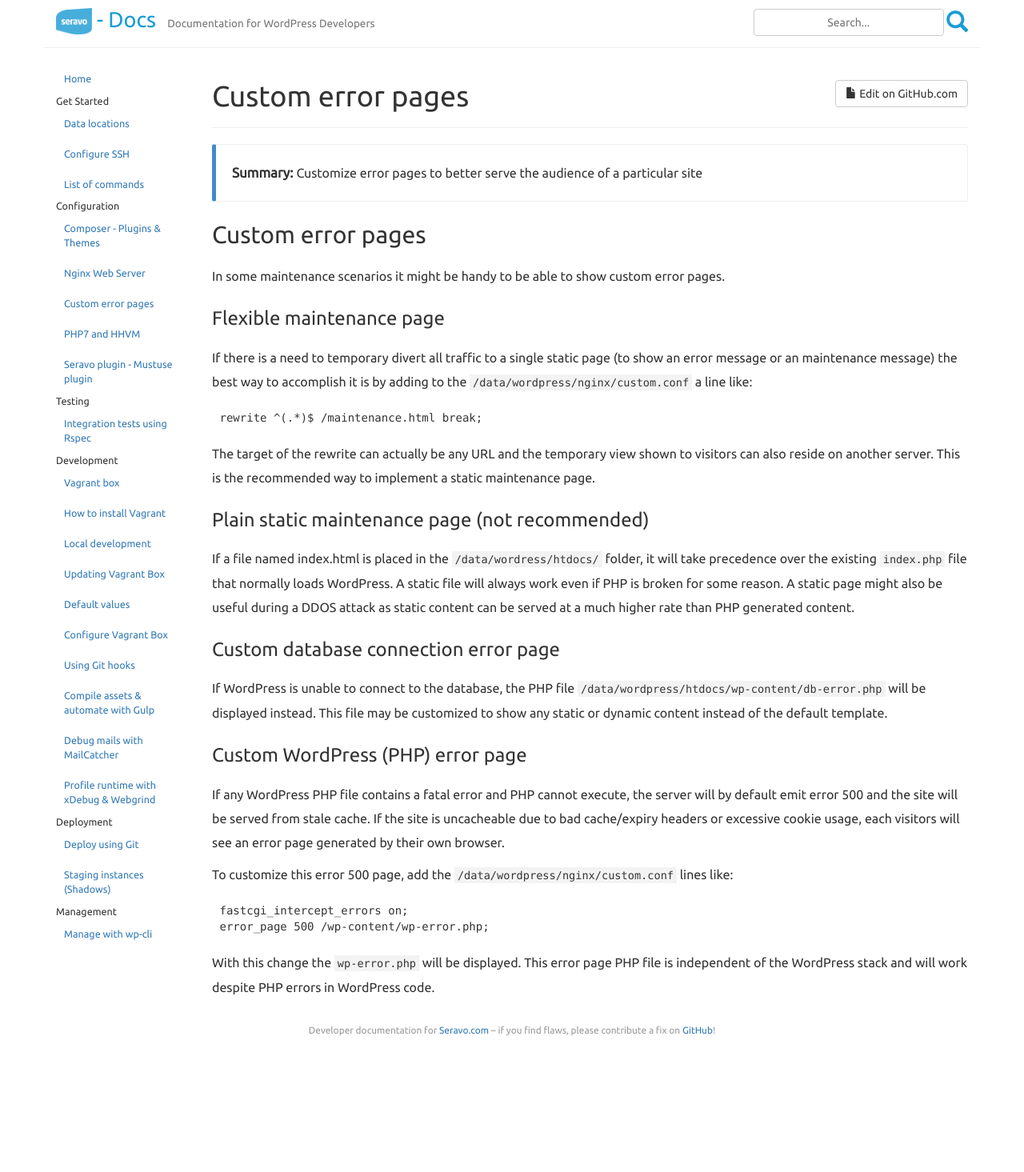
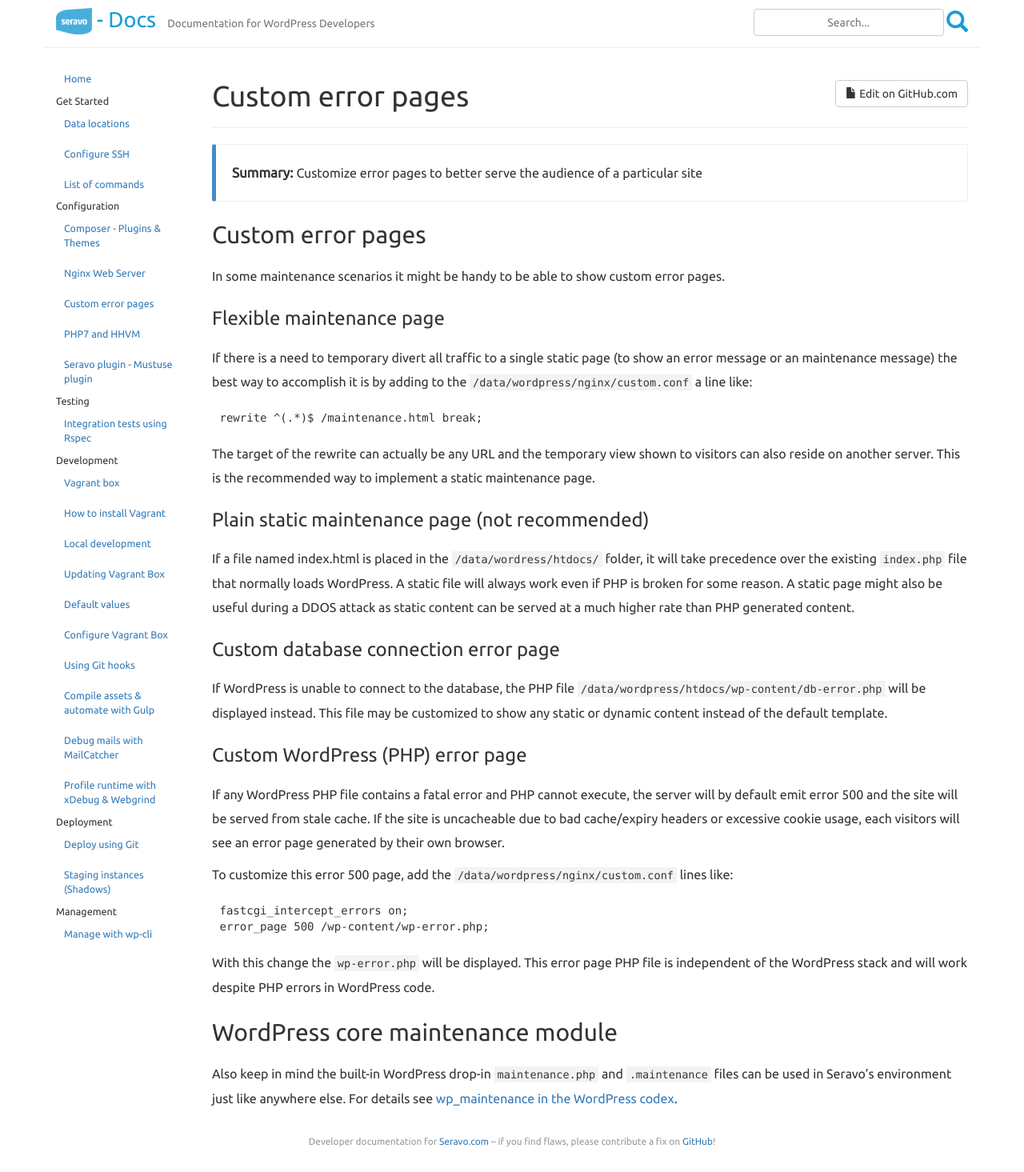
Before and after one commit to Seravo/docs, a Jekyll site: the page built from _posts/2016-08-24-error-pages.md, in a window 1280 px wide. Shown: the whole page at 80% size. Built offline with Jekyll 4.4.1, drawn with Linux system fonts in a browser that asks for light colours; nearby versions of some CDN libraries; Markdown is read by kramdown in place of the engine named in the settings; before the commit the page ends 1326 px from its top, so only the background shows below that.

Commit message:
Mention WP built-in maintenance.php drop-in in the error page docs

````diff
--- a/_posts/2016-08-24-error-pages.md
+++ b/_posts/2016-08-24-error-pages.md
@@ -42,3 +42,7 @@
 ```
 
 With this change the `wp-error.php` will be displayed. This error page PHP file is independent of the WordPress stack and will work despite PHP errors in WordPress code.
+
+## WordPress core maintenance module
+
+Also keep in mind the built-in WordPress drop-in `maintenance.php` and `.maintenance` files can be used in Seravo's environment just like anywhere else. For details see [wp_maintenance in the WordPress codex](https://codex.wordpress.org/Function_Reference/wp_maintenance).
````
